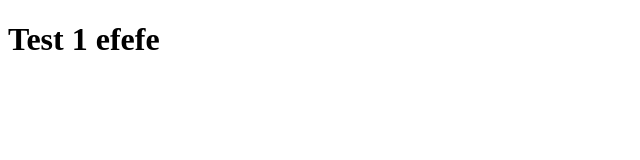
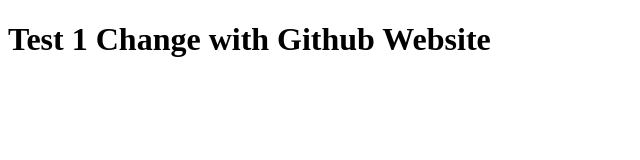
Before and after one commit to Poppyyddod/Flexi-Layer-API, a website: page index.html in a window 1280 px wide. Shown: the whole page, without its empty margins (0-640 px from the left). Drawn offline with Linux system fonts and the light colour scheme.

Commit message:
Update index.html

```diff
--- a/index.html
+++ b/index.html
@@ -6,6 +6,6 @@
     <title>Document</title>
 </head>
 <body>
-    <h1>Test 1 efefe</h1>
+    <h1>Test 1 Change with Github Website</h1>
 </body>
 </html>
```
